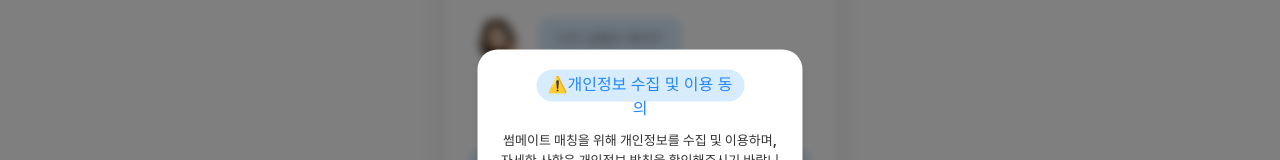
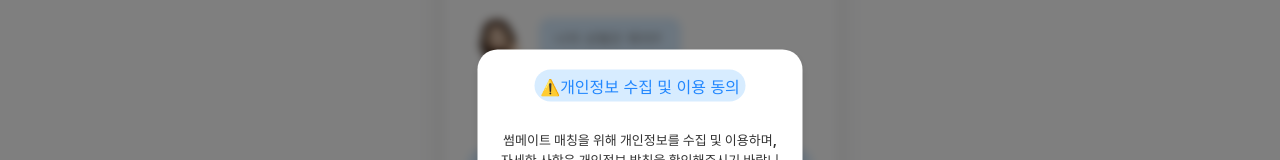
Before and after one commit to some-mate-org/Front-End, a React (Vite) app in the folder some-mate/: page /sign in a window 1280 px wide. Shown: the part 247-407 px from the top of the page. Built offline with nearby package versions, Linux system fonts and the light colour scheme; no server answers.

Commit message:
fix the chatModal

```diff
--- a/some-mate/src/components/ChatModal/ChatModal.styled.js
+++ b/some-mate/src/components/ChatModal/ChatModal.styled.js
@@ -20,6 +20,8 @@ export const ModalContent = styled.div`
   height: auto;
   text-align: center;
   position: relative;
+  width: 300px;
+  background-color: white;
 
   h2 {
     font-size: 20px;
--- a/some-mate/src/components/Modal/Modal.styled.js
+++ b/some-mate/src/components/Modal/Modal.styled.js
@@ -33,7 +33,6 @@ export const ButtonContainer = styled.div`
 `;
 
 export const DelayButton = styled.button`
-    width: 13rem;
   height: 32px;
   border-radius: 16px;
   font-weight: bold;
@@ -44,6 +43,7 @@ export const DelayButton = styled.button`
   margin-bottom: 5px;
   align-self: center;
   cursor: pointer;
+  white-space: nowrap;
 `;
 
 export const CancelButton = styled.button`
```
